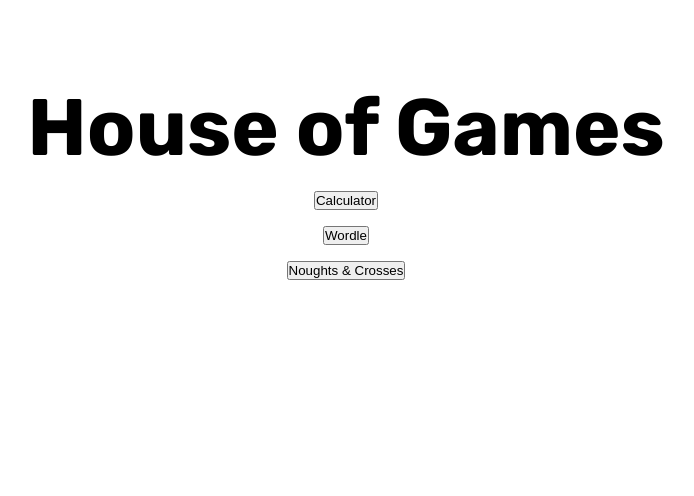
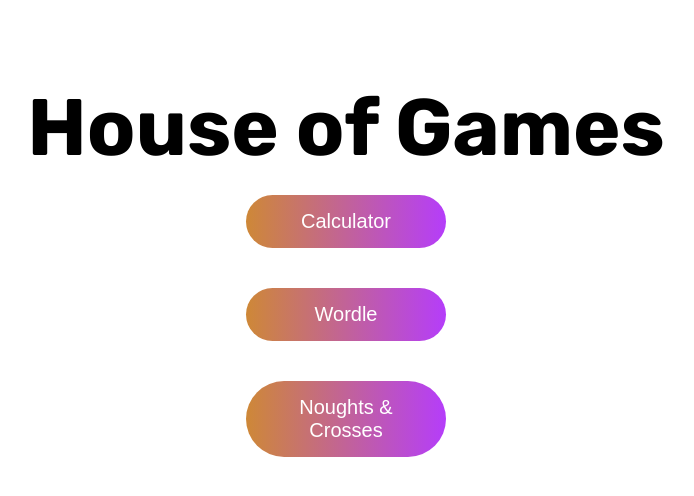
Before and after one commit to retcon1/house-of-games, a React (Create React App) app: page / in a window 1280 px wide. Shown: the top 496 px of the page, without its empty margins (294-988 px from the left). Built offline with nearby package versions, Linux system fonts and the light colour scheme.

Commit message:
refactor: alters FancyButton to always have fancy-btn className by default, reducing repetition

```diff
--- a/src/components/Home.tsx
+++ b/src/components/Home.tsx
@@ -1,5 +1,7 @@
-import { MouseEvent } from "react";
+import { MouseEvent, useEffect, useRef } from "react";
 import { useNavigate } from "react-router-dom";
+import FancyButton from "../utils/FancyButton";
+import { applyButtonAnimation } from "../utils/buttonAnimation";
 
 export const Home = () => {
   const navigate = useNavigate();
@@ -22,15 +24,21 @@
   return (
     <div className="home-screen">
       <h1 className="title">House of Games</h1>
-      <button className="game-btn" onClick={calcNav}>
-        Calculator
-      </button>
-      <button className="game-btn" onClick={wordleNav}>
-        Wordle
-      </button>
-      <button className="game-btn" onClick={noughtsNav}>
-        Noughts & Crosses
-      </button>
+      <FancyButton
+        className="game-btn"
+        onClick={calcNav}
+        text="Calculator"
+      ></FancyButton>
+      <FancyButton
+        className="game-btn"
+        onClick={wordleNav}
+        text="Wordle"
+      ></FancyButton>
+      <FancyButton
+        className="game-btn"
+        onClick={noughtsNav}
+        text="Noughts & Crosses"
+      ></FancyButton>
     </div>
   );
 };
--- a/src/components/TicTacToe/TicTacToeGame.tsx
+++ b/src/components/TicTacToe/TicTacToeGame.tsx
@@ -76,22 +76,18 @@
       ) : null}
       <div className="status">{status}</div>
       <Board board={board} onClick={cellClick} />
-      <div className="fancy-btn-container">
       <FancyButton
-          className="fancy-btn reset"
+        className="reset"
         ref={buttonResetRef}
         onClick={resetClick}
         text="Reset"
       />
-      </div>
-      <div className="fancy-btn-container">
       <FancyButton
-          className="fancy-btn ai"
+        className="ai"
         ref={buttonAiRef}
         onClick={aiClick}
         text={ai ? "Play With Friends" : "Play With AI"}
       />
     </div>
-    </div>
   );
 };
--- a/src/components/Wordle/WordleGame.tsx
+++ b/src/components/Wordle/WordleGame.tsx
@@ -151,26 +151,22 @@
       {dictMode ? (
         <>
           <p>Click here to go back to a limited, sensible list of words!</p>
-          <div className="fancy-btn-container">
           <FancyButton
-              className="fancy-btn mode-btn"
+            className="mode-btn"
             onClick={handleModeChange}
             ref={modeBtnRef}
             text="Word Set Mode"
           />
-          </div>
         </>
       ) : (
         <>
           <p>Click here to expand the word list to the entire dictionary!</p>
-          <div className="fancy-btn-container">
           <FancyButton
-              className="fancy-btn mode-btn"
+            className="mode-btn"
             onClick={handleModeChange}
             ref={modeBtnRef}
             text="Dictionary Mode"
           />
-          </div>
         </>
       )}
     </div>
--- a/src/styles/styles.scss
+++ b/src/styles/styles.scss
@@ -89,7 +89,7 @@
   }
 
   .game-btn {
-    margin-top: 1rem;
+    background: linear-gradient(90deg, #ce8837, #b53dfa);
   }
 }
 
--- a/src/utils/FancyButton.tsx
+++ b/src/utils/FancyButton.tsx
@@ -6,10 +6,12 @@
 }
 
 const FancyButton = forwardRef<HTMLButtonElement, ButtonProps>(
-  ({ text, ...props }, ref) => (
-    <button {...props} ref={ref}>
-      {text}
-    </button>
+  ({ text, className, ...props }, ref) => (
+    <div className="fancy-btn-container">
+      <button {...props} ref={ref} className={`fancy-btn ${className}`}>
+        {text}
+      </button>
+    </div>
   )
 );
 
```
Lines whose indentation alone changed are shown as unchanged.
